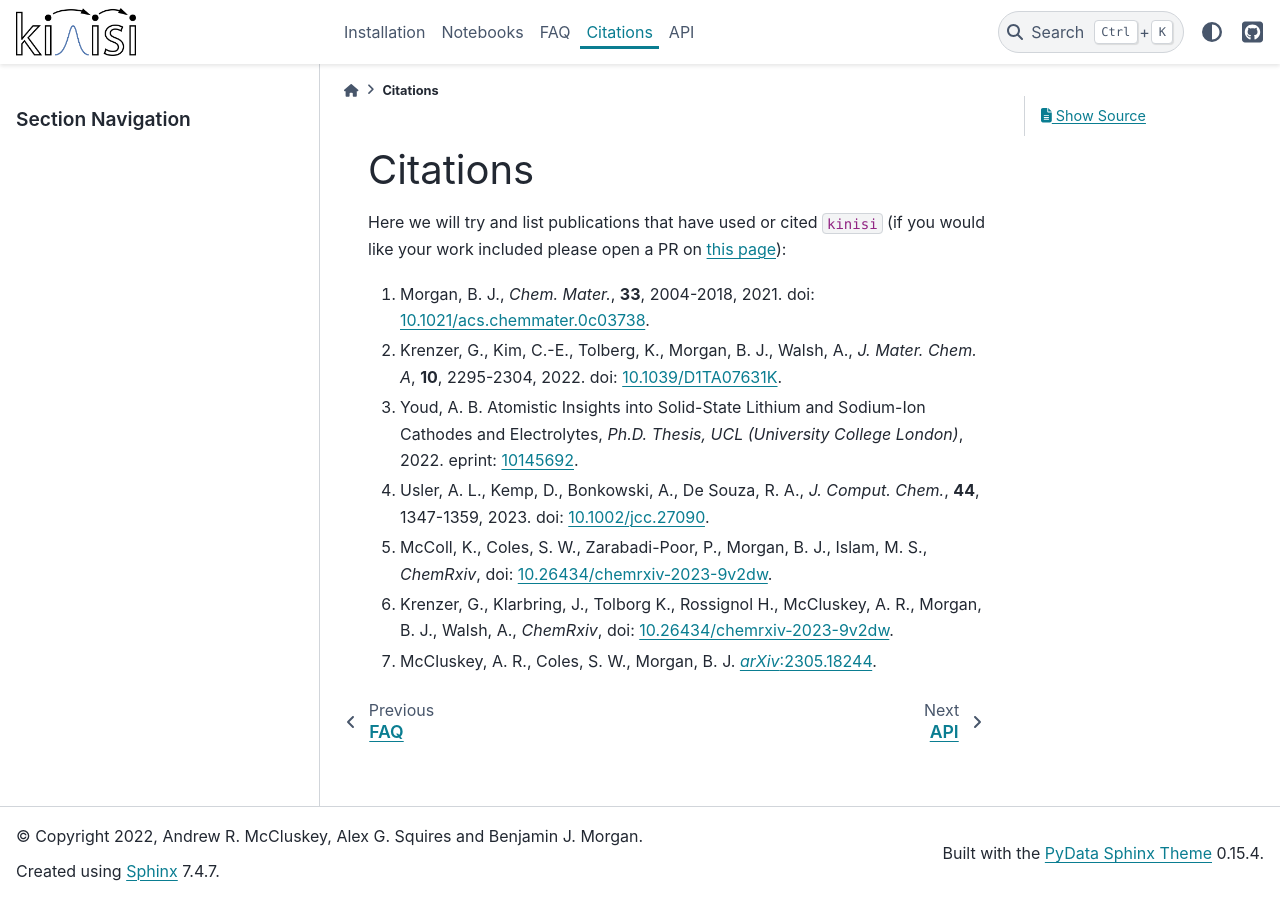
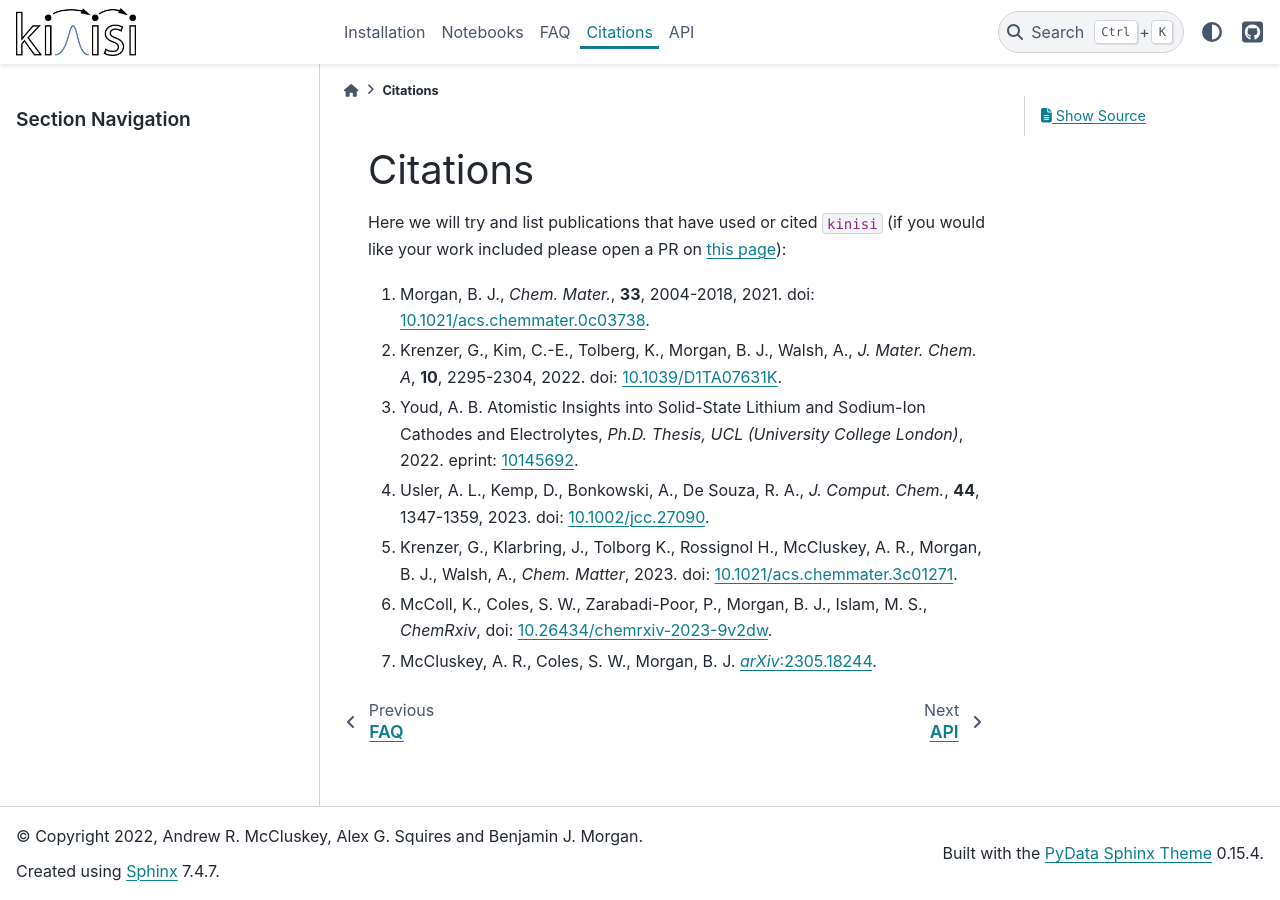
Before and after one commit to bjmorgan/kinisi, a Sphinx documentation site: the page built from docs/source/papers.md, in a window 1280 px wide. Built offline with Sphinx 7.4.7 and the PyData theme 0.15.4, drawn with Linux system fonts in a browser that asks for light colours.

Commit message:
Paper Update

```diff
--- a/docs/source/papers.md
+++ b/docs/source/papers.md
@@ -6,6 +6,6 @@ Here we will try and list publications that have used or cited `kinisi` (if you
 2. Krenzer, G., Kim, C.-E., Tolberg, K., Morgan, B. J., Walsh, A., *J. Mater. Chem. A*, **10**, 2295-2304, 2022. doi: [10.1039/D1TA07631K](https://doi.org/10.1039/D1TA07631K).
 3. Youd, A. B. Atomistic Insights into Solid-State Lithium and Sodium-Ion Cathodes and Electrolytes, *Ph.D. Thesis, UCL (University College London)*, 2022. eprint: [10145692](https://discovery.ucl.ac.uk/id/eprint/10145692/).
 4. Usler, A. L., Kemp, D., Bonkowski, A., De Souza, R. A., *J. Comput. Chem.*, **44**, 1347-1359, 2023. doi: [10.1002/jcc.27090](https://doi.org/10.1002/jcc.27090).
-5. McColl, K., Coles, S. W., Zarabadi-Poor, P., Morgan, B. J., Islam, M. S., *ChemRxiv*, doi: [10.26434/chemrxiv-2023-9v2dw](https://doi.org/10.26434/chemrxiv-2023-9v2dw).
-6. Krenzer, G., Klarbring, J., Tolborg K., Rossignol H., McCluskey, A. R., Morgan, B. J., Walsh, A., *ChemRxiv*, doi: [10.26434/chemrxiv-2023-9v2dw](https://doi.org/10.26434/chemrxiv-2023-v6nc4).
+5. Krenzer, G., Klarbring, J., Tolborg K., Rossignol H., McCluskey, A. R., Morgan, B. J., Walsh, A., *Chem. Matter*, 2023. doi: [10.1021/acs.chemmater.3c01271](https://doi.org/10.1021/acs.chemmater.3c01271).
+6. McColl, K., Coles, S. W., Zarabadi-Poor, P., Morgan, B. J., Islam, M. S., *ChemRxiv*, doi: [10.26434/chemrxiv-2023-9v2dw](https://doi.org/10.26434/chemrxiv-2023-9v2dw).
 7. McCluskey, A. R., Coles, S. W., Morgan, B. J. [*arXiv*:2305.18244](https://arxiv.org/abs/2305.18244).
```
